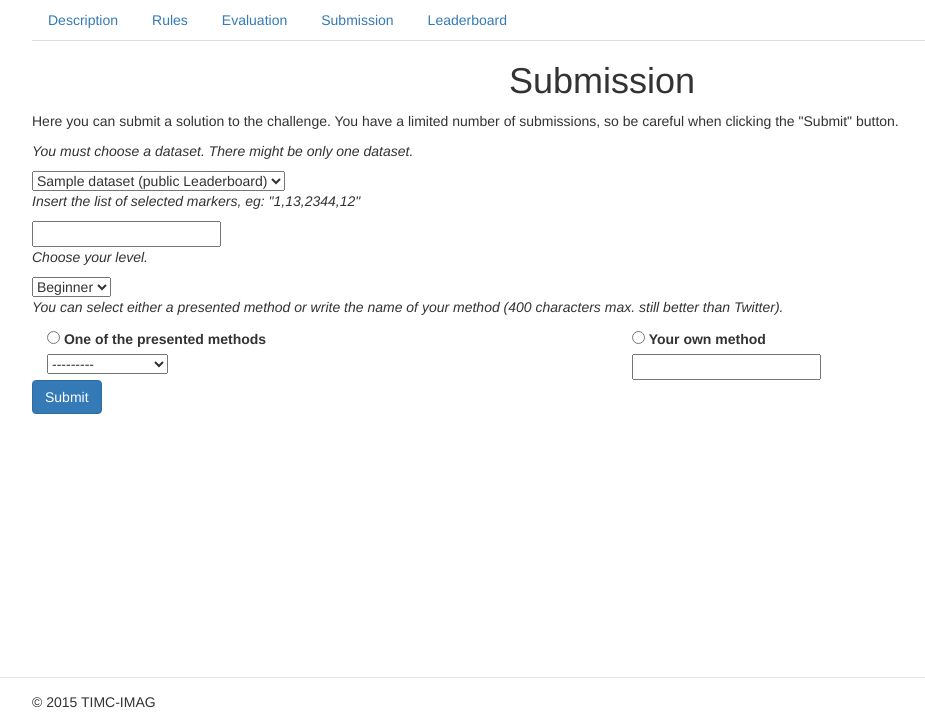
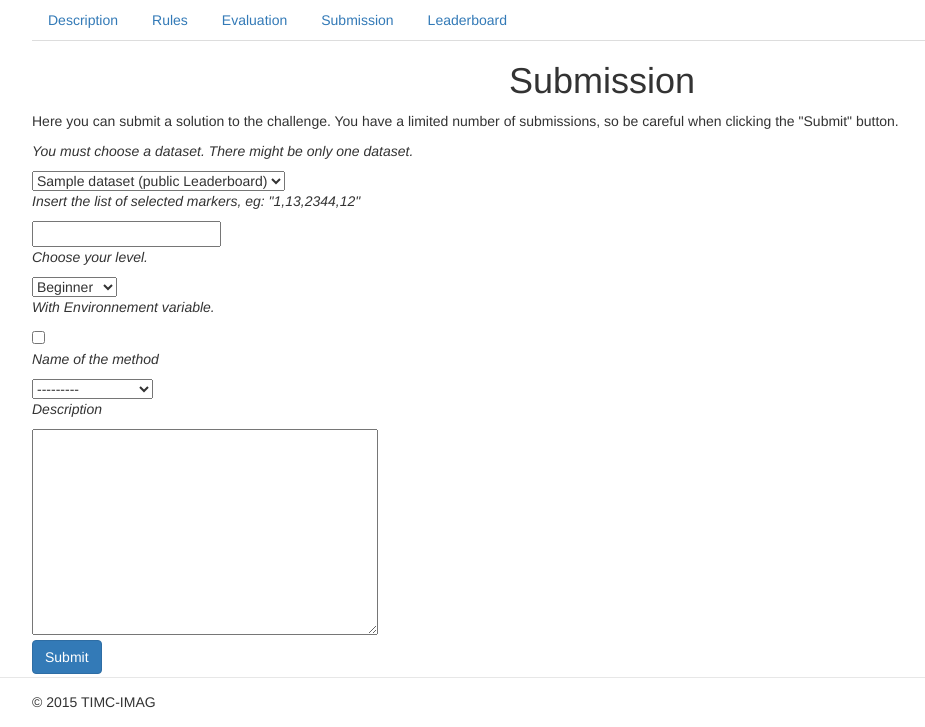
Before and after one commit to BioShock38/ChallengeWebSite, a Django app: page /challenge/1/ in a window 1280 px wide. Shown: the part 73-800 px from the top of the page, without its empty margins (38-963 px from the left). Run offline with Django 3.2, Linux system fonts and the light colour scheme; tables that the repository leaves empty hold one stand-in row (values such as "Sample post"); some libraries are stand-ins or nearby versions.

Commit message:
submit form

```diff
--- a/challenge/forms.py
+++ b/challenge/forms.py
@@ -21,18 +21,13 @@ class SubmitForm(forms.Form):
         self.fields['dataset'] = forms.ChoiceField(widget=forms.Select,
                                                    choices=[(simu.name,simu.name +
                                                              conv(simu.private)) for simu in l_simu])
-        if data and data.get('softwaretype', None) == self.OTHER:
-            self.fields['software_other'].required = True
-        if data and data.get('softwaretype', None) == self.PRESENTED:
-            self.fields['software_presented'].required = True
-
 
     answer = forms.CharField(max_length=400)
     level = forms.ChoiceField(widget=forms.Select,
                               choices=Submission.LEVEL_CHOICES)
 
-    softwaretype = forms.ChoiceField(choices=METHOD_TYPE_CHOICES,
-                                     widget=forms.RadioSelect)
+    with_env_variable = forms.BooleanField()
 
-    software_presented = forms.ModelChoiceField(Method.objects.all(), required=False)
-    software_other = forms.CharField(label="", max_length=400, required=False)
+    software = forms.ModelChoiceField(Method.objects.all(), required=True)
+    software_desc = forms.CharField(label="", widget=forms.Textarea,
+                                    max_length=1000, required=False)
--- a/challenge/models.py
+++ b/challenge/models.py
@@ -46,7 +46,7 @@ class Submission(models.Model):
     EXPERT = 'EXP'
     LEVEL_CHOICES = [
         (BEGINNER, 'Beginner'),
-        (ADVANCE, 'Advance'),
+        (ADVANCE, 'Advanced'),
         (EXPERT, 'Expert')
     ]
 
@@ -56,8 +56,10 @@ class Submission(models.Model):
 
     user = models.ForeignKey(settings.AUTH_USER_MODEL)
 
+    with_env_variable = models.BooleanField(default=True)
     methods = models.CharField(max_length=400,
                                default = 'Random')
+    desc_method = models.TextField(max_length=1000, default = "None")
 
     def __str__(self):
         return "id={id}, date={date}, user={user}".format(id=self.id,date=self.date,user=self.user)
--- a/challenge/templates/challenge/desc.html
+++ b/challenge/templates/challenge/desc.html
@@ -5,7 +5,7 @@
 {% include "challenge/nav.html" with challenge_id=challenge.id %}
 
 <div id="content">
-<p>{{challenge.desc}}</p>
+<p>{{ challenge.desc|safe }}</p>
 </div>
 
 {% endblock content %}
--- a/challenge/templates/challenge/evaluation.html
+++ b/challenge/templates/challenge/evaluation.html
@@ -5,7 +5,7 @@
 {% include "challenge/nav.html" with challenge_id=challenge.id %}
 
 <div id="content">
-<p>{{challenge.evaluation}}</p>
+<p>{{ challenge.evaluation|safe }}</p>
 </div>
 
 {% endblock content %}
--- a/challenge/templates/challenge/rules.html
+++ b/challenge/templates/challenge/rules.html
@@ -5,7 +5,7 @@
 {% include "challenge/nav.html" with challenge_id=challenge.id %}
 
 <div id="content">
-<p>{{challenge.rules}}</p>
+<p>{{ challenge.rules|safe }}</p>
 </div>
 
 {% endblock content %}
--- a/challenge/templates/challenge/submit.html
+++ b/challenge/templates/challenge/submit.html
@@ -13,6 +13,9 @@
 <p> Here you can submit a solution to the challenge. You have a limited number of submissions, so be careful when clicking the "Submit" button. </p>
 
 {% if error_message %}<p><strong>{{error_message}}</strong></p>{% endif %}
+
+{% if infosubmission %}<p>Limit of submission for this dataset {{infosubmission.0}}/{{infosubmission.1}} </p>{% endif %}
+{% if res %}<p><strong>{{res}}</strong></p>{% endif %}
 
 <form action="{% url 'challenge:challenge_submit' challenge.id %}" method="post">
 {% csrf_token %}
@@ -32,28 +35,24 @@
 {{ form.level|bootstrap_horizontal }}
 </div>
 
-<p class="fieldDescription"> <em>You can select either a presented method or write the name of your method (400 characters max. still better than Twitter). </em></p>
+<div class="fieldWrapper">
+{{ form.with_env_variable.errors }}
+<p class="fieldDescription"> <em>With Environnement variable. </em></p>
+{{ form.with_env_variable|bootstrap_horizontal }}
+</div>
 
 <div class="fieldWrapper">
-{{ form.softwaretype.errors }}
-<div class="container">
-    <div class="row">
-        <div class="col-xs-6">
-          {{form.softwaretype.0}}<br/>
-          {{form.software_presented|bootstrap}}
-        </div>
-        <div class="col-xs-6">
-          {{form.softwaretype.1}}<br/>
-          {{form.software_other|bootstrap}}
-        </div>
-    </div>
+{{ form.software.errors }}
+<p class="fieldDescription"> <em>Name of the method</em></p>
+{{ form.software|bootstrap_horizontal }}
 </div>
+<div class="fieldWrapper">
+{{ form.desc.errors }}
+<p class="fieldDescription"> <em>Description</em></p>
+{{ form.software_desc|bootstrap_horizontal }}
 </div>
 <input type="submit" class="btn btn-primary" value="Submit" />
 </form>
 
-{% if infosubmission %}<p>Limit of submission for this dataset {{infosubmission.0}}/{{infosubmission.1}} </p>{% endif %}
-{% if res %}<p><strong>{{res}}</strong></p>{% endif %}
-
 </div>
 {% endblock content %}
--- a/challenge/views.py
+++ b/challenge/views.py
@@ -114,12 +114,9 @@ def challenge_submit(request,challenge_id):
             except (KeyError, Dataset.DoesNotExist):
                 return render_error("Wrong selected simulation")
 
-            (soft,option) = (form.cleaned_data['software_presented'],
-                             form.cleaned_data['software_other'])
-            if request.POST['softwaretype'] == 'presented':
-                software = soft.name
-            else:
-                software = option
+            (soft,desc_soft) = (form.cleaned_data['software'],
+                             form.cleaned_data['software_desc'])
+            software = soft.name
 
             nb_submission = Result.objects.filter(submission__challenge=challenge) \
                                           .filter(submission__simu=selected_simu) \
@@ -136,6 +133,9 @@ def challenge_submit(request,challenge_id):
                                           answer=request.POST['answer'],
                                           date=timezone.now(),
                                           methods=software,
+                                          level=form.cleaned_data['level'],
+                                          with_env_variable=form.cleaned_data['with_env_variable'],
+                                          desc_method=form.cleaned_data['software_desc'],
                                           user=request.user)
 
             try:
```
